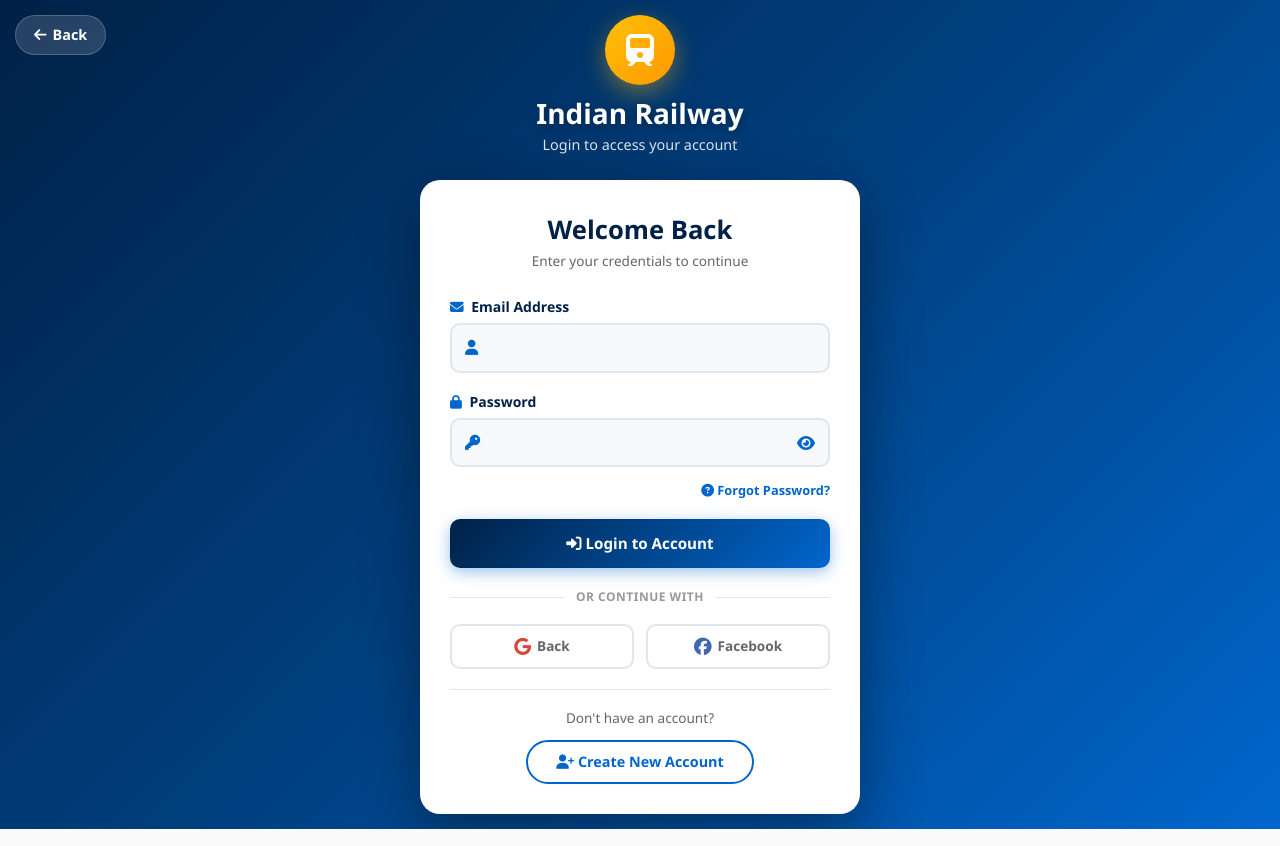
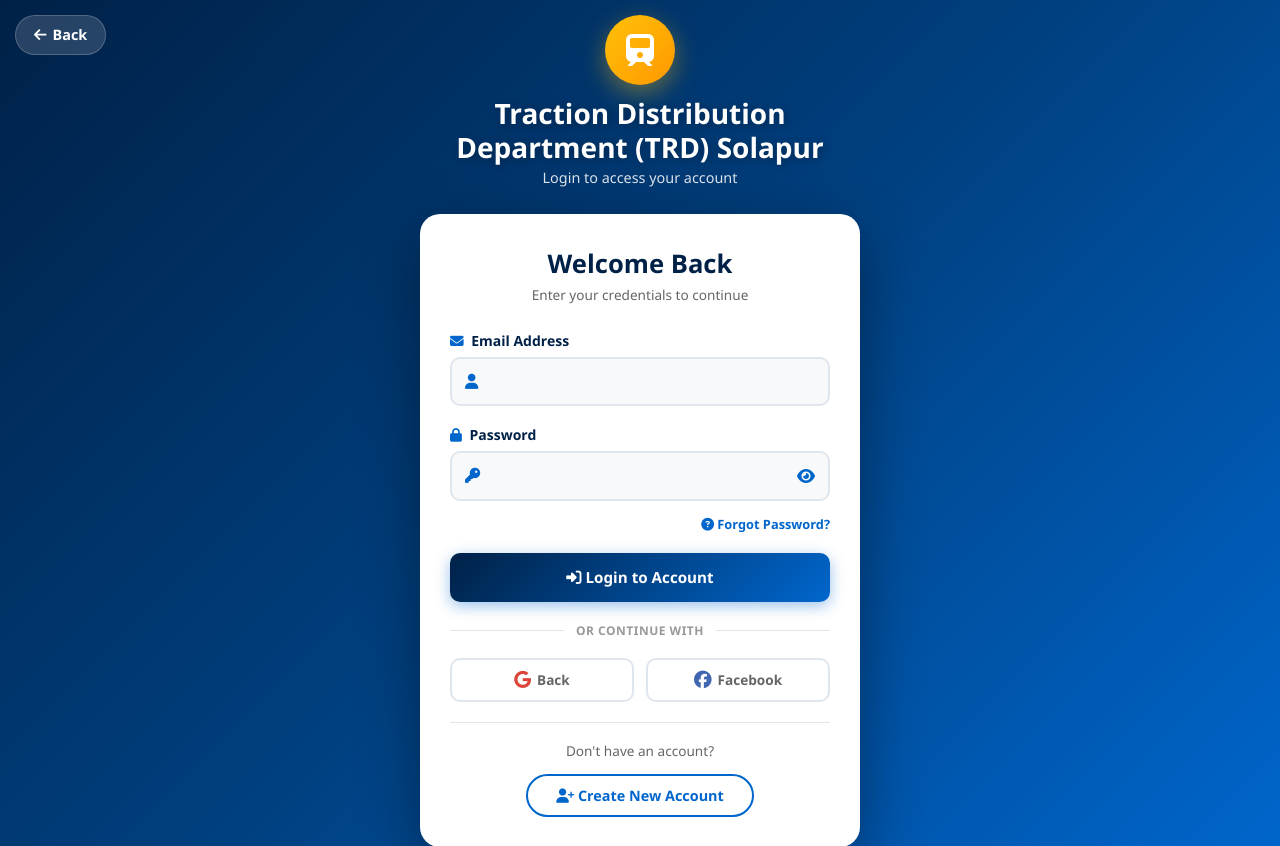
Before and after one commit to ddpldeveloperahul/Railway2.0, a Django app: page /accounts/login/ in a window 1280 px wide. Shown: the top 846 px of the page. Run offline with Django 5.2, Linux system fonts and the light colour scheme; some libraries are stand-ins or nearby versions.

Commit message:
add the some---features

```diff
--- a/Accounts/templates/account/login.html
+++ b/Accounts/templates/account/login.html
@@ -313,7 +313,7 @@
       <div class="logo-circle">
         <i class="fas fa-train"></i>
       </div>
-      <h1>Indian Railway</h1>
+      <h1>Traction Distribution Department (TRD) Solapur</h1>
       <p>Login to access your account</p>
     </div>
 
--- a/pulley_app/templates/pulley_app/index.html
+++ b/pulley_app/templates/pulley_app/index.html
@@ -1385,7 +1385,7 @@
 
           <!-- CTA Buttons -->
           <div class="d-flex flex-wrap gap-3">
-            <a href="#" class="btn btn-warning px-4 py-3 fw-bold" style="border-radius: 12px; font-size: clamp(0.9rem, 1.8vw, 1rem); box-shadow: 0 8px 20px rgba(255, 193, 7, 0.4);">
+            <a href="{% url 'detect_pulleys' %}" class="btn btn-warning px-4 py-3 fw-bold" style="border-radius: 12px; font-size: clamp(0.9rem, 1.8vw, 1rem); box-shadow: 0 8px 20px rgba(255, 193, 7, 0.4);">
               <i class="fas fa-rocket me-2"></i>Start Detection
             </a>
             <a href="{% url 'demo_video' %}" class="btn btn-outline-light px-4 py-3 fw-bold" style="border-radius: 12px; font-size: clamp(0.9rem, 1.8vw, 1rem); border-width: 2px;">
```
Also changed, not shown: db.sqlite3, media/best_captures/detection_1766470100.jpg (added), media/results/WhatsApp Image 2025-12-22 at 6.21.18 PM (1)_output.jpeg (added), media/results/WhatsApp Image 2025-12-22 at 6_HvhhwKb.21.18 PM (1)_output.jpeg (added), media/results/WhatsApp Image 2025-12-22 at 6_KUAcjlP.21.18 PM (1)_output.jpeg (added), media/uploads/WhatsApp Image 2025-12-22 at 6.21.18 PM (1).jpeg (added), media/uploads/WhatsApp Image 2025-12-22 at 6_HvhhwKb.21.18 PM (1).jpeg (added), media/uploads/WhatsApp Image 2025-12-22 at 6_KUAcjlP.21.18 PM (1).jpeg (added), runs/detect/predict4/WhatsApp Image 2025-12-22 at 6.21.18 PM (1).jpg (added), runs/detect/predict5/WhatsApp Image 2025-12-22 at 6_KUAcjlP.21.18 PM (1).jpg (added), runs/detect/predict6/WhatsApp Image 2025-12-22 at 6_HvhhwKb.21.18 PM (1).jpg (added).
